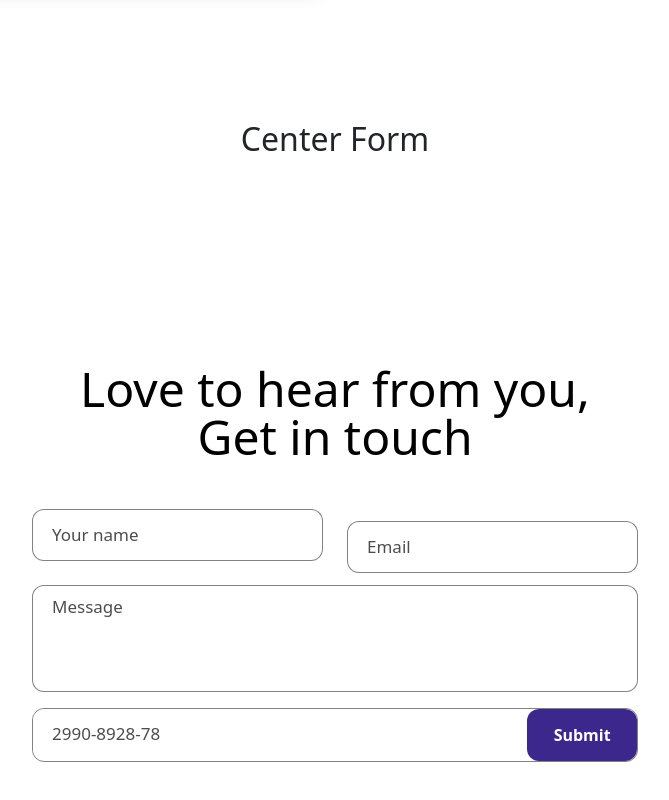
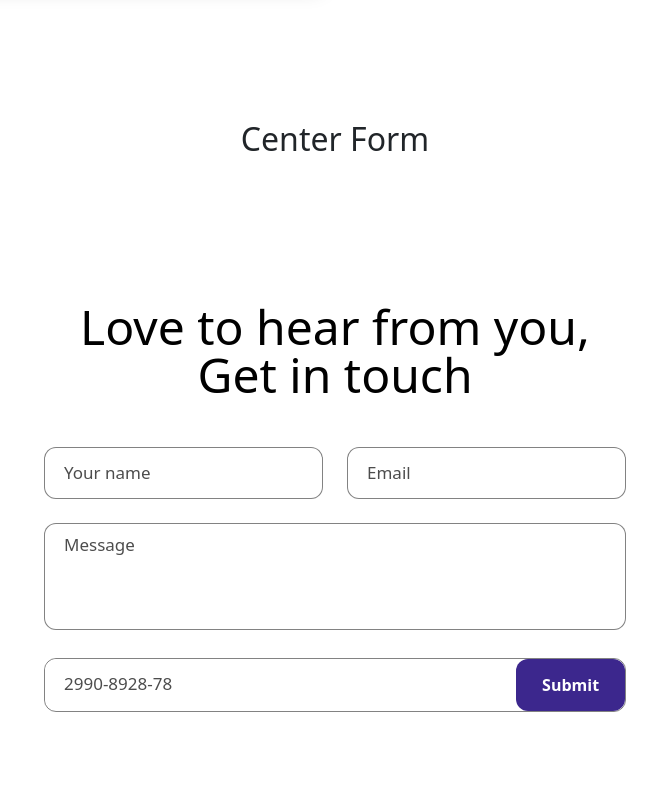
Before and after one commit to neharadialcode/bootstrap-common-components, a React (Create React App) app: page /form in a window 1280 px wide. Shown: the part 1576-2376 px from the top of the page, without its empty margins (305-974 px from the left). Built offline with nearby package versions, Linux system fonts and the light colour scheme.

Commit message:
center form done

```diff
--- a/src/components/form/CenterForm.jsx
+++ b/src/components/form/CenterForm.jsx
@@ -31,7 +31,7 @@ const CenterForm = () => {
   return (
     <>
       <div className="vh-100 d-flex align-items-center">
-        <div className="container">
+        <div className="container centerFormContainer">
           <p className="text-black text-center fs_2xl fw-medium lh-1 mb-5">
             Love to hear from you, <br /> Get in touch
           </p>
@@ -43,7 +43,7 @@ const CenterForm = () => {
               <input
                 type="text"
                 placeholder="Your name"
-                className="centerFormInput w-100 InputWidthHeight"
+                className="centerFormInput w-100 InputWidthHeight focusNone"
                 onChange={(e) =>
                   setTypicalForm({ ...typicalform, name: e.target.value })
                 }
@@ -51,7 +51,9 @@ const CenterForm = () => {
               />
               <p className="requiredHeight mb-2">
                 {error && typicalform.name === "" ? (
-                  <p className="font-medium text-danger mb-0">Name is required</p>
+                  <p className="font-medium text-danger mb-0">
+                    Name is required
+                  </p>
                 ) : (
                   typicalform !== ""
                 )}
@@ -61,26 +63,64 @@ const CenterForm = () => {
               <input
                 type="email"
                 placeholder="Email"
-                className="centerFormInput w-100 InputWidthHeight"
+                className="centerFormInput w-100 InputWidthHeight focusNone"
+                onChange={(e) =>
+                  setTypicalForm({
+                    ...typicalform,
+                    email: e.target.value,
+                  })
+                }
+                value={typicalform.email}
               />
+              <p className="requiredHeight mb-2 text-danger font-medium text-end">
+                {error && typicalform.email === "" ? (
+                  "Email is required"
+                ) : error && regex.test(typicalform.email) === false ? (
+                  <p className="text-danger font-medium">Email Not Valid</p>
+                ) : (
+                  ""
+                )}
+              </p>
             </div>
-            <div className="col-12 d-flex justify-content-center">
+            <div className="col-12 d-flex flex-column justify-content-center align-items-end">
               <textarea
                 placeholder="Message"
-                className="centerFormInput w-100 pt-2 centerTextarea"
+                className="centerFormInput w-100 pt-2 centerTextarea focusNone"
+                onChange={(e) =>
+                  setTypicalForm({ ...typicalform, message: e.target.value })
+                }
+                value={typicalform.message}
               />
+              <p className="requiredHeight mb-1 text-danger font-medium text-end">
+                {error && typicalform.message === "" ? (
+                  <p className="text-danger font-medium">Text is required</p>
+                ) : (
+                  typicalform !== ""
+                )}
+              </p>
             </div>
-            <div className="col-12 d-flex justify-content-center pt-2">
+            <div className="col-12 d-flex flex-column justify-content-center">
               <div className="d-flex justify-content-center mt-2 centerInputBox">
                 <input
                   type="number"
                   placeholder="2990-8928-78"
-                  className="centerFormInput w-100 centerInputNumber border-0"
+                  className="centerFormInput w-100 centerInputNumber border-0 focusNone"
+                  onChange={(e) =>
+                    setTypicalForm({ ...typicalform, number: e.target.value })
+                  }
+                  value={typicalform.number}
                 />
                 <button className="centerFormBtn d-flex justify-content-center align-items-center text-white fs_sm fw-bold   bg_purple border-0">
                   Submit
                 </button>
               </div>
+              <p className="requiredHeight mb-2 text-danger font-medium text-end">
+                {error && typicalform.number === "" ? (
+                  <p className="text-danger font-medium">Text is required</p>
+                ) : (
+                  typicalform !== ""
+                )}
+              </p>
             </div>
           </form>
         </div>
--- a/src/form.css
+++ b/src/form.css
@@ -118,6 +118,9 @@
   }
 }
 /* center form start here */
+.centerFormContainer {
+  max-width: 606px !important;
+}
 .centerFormInput {
   padding-left: 19px;
   border-radius: 12px;
@@ -139,6 +142,9 @@
 .centerInputNumber {
   height: 51px;
 }
+.focusNone:focus-visible {
+  outline: -webkit-focus-ring-color auto 0px !important;
+}
 .centerFormBtn {
   height: 52px;
   width: 135px;
@@ -147,9 +153,9 @@
 .centerInputBox {
   border-radius: 12px;
   border: 1px solid rgba(0, 0, 0, 0.49);
-  width: 606px;
+  max-width: 606px;
 }
-.requiredHeight{
+.requiredHeight {
   height: 16px;
 }
 @media (min-width: 576px) {
--- a/src/views/Form.jsx
+++ b/src/views/Form.jsx
@@ -18,7 +18,7 @@ const Form = () => {
         <SideForm />
       </div>
       <div className="vh-100 d-flex flex-column justify-content-center">
-        <h2 className="text-center mb-5 pb-5 pt-5">Center Form</h2>
+        <h2 className="text-center pt-5">Center Form</h2>
         <CenterForm />
       </div>
     </>
```
